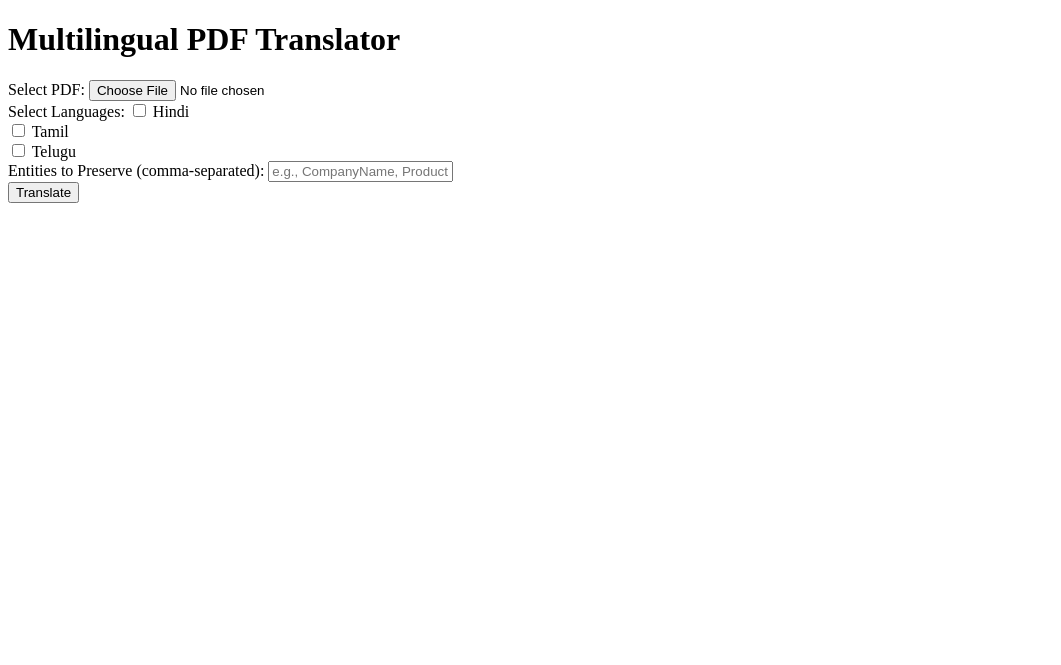
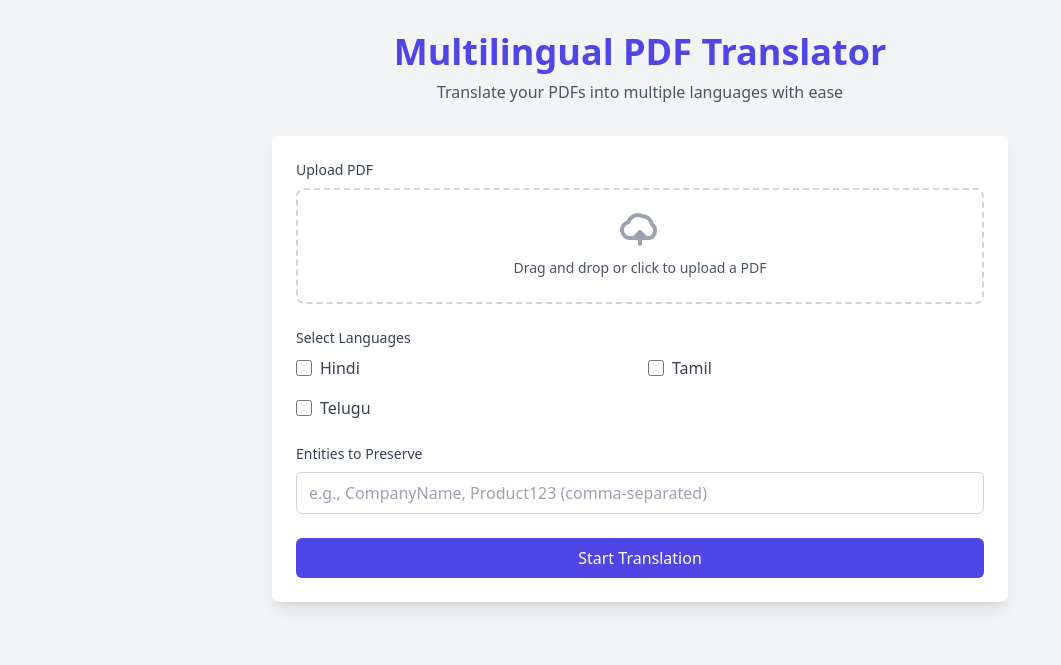
Before and after one commit to Avinashhmavi/pdf_text_translation, a Flask app: page / in a window 1280 px wide. Shown: the top 665 px of the page, without its empty margins (0-1061 px from the left). Run offline with Flask 3, Linux system fonts and the light colour scheme.

Commit message:
Update index.html

```diff
--- a/templates/index.html
+++ b/templates/index.html
@@ -1,44 +1,125 @@
 <!DOCTYPE html>
-<html>
+<html lang="en">
 <head>
-    <title>Multilingual PDF Translator</title>
     <meta charset="UTF-8">
     <meta name="viewport" content="width=device-width, initial-scale=1.0">
+    <title>Multilingual PDF Translator</title>
+    <link href="https://cdn.jsdelivr.net/npm/tailwindcss@2.2.19/dist/tailwind.min.css" rel="stylesheet">
     <style>
-        /* ... (styles remain unchanged) ... */
+        /* Custom animations */
+        @keyframes fadeIn {
+            from { opacity: 0; transform: translateY(20px); }
+            to { opacity: 1; transform: translateY(0); }
+        }
+        .fade-in {
+            animation: fadeIn 0.5s ease-out forwards;
+        }
+        .progress-bar {
+            transition: width 0.5s ease-in-out;
+        }
+        .hover-scale {
+            transition: transform 0.3s ease;
+        }
+        .hover-scale:hover {
+            transform: scale(1.05);
+        }
     </style>
 </head>
-<body>
-    <div class="container">
-        <h1>Multilingual PDF Translator</h1>
+<body class="bg-gray-100 font-sans">
+    <div class="container mx-auto px-4 py-8 max-w-3xl">
+        <!-- Header -->
+        <header class="text-center mb-8">
+            <h1 class="text-4xl font-bold text-indigo-600 mb-2 fade-in">Multilingual PDF Translator</h1>
+            <p class="text-gray-600 fade-in" style="animation-delay: 0.2s;">Translate your PDFs into multiple languages with ease</p>
+        </header>
+
+        <!-- Form Section -->
+        <section class="bg-white rounded-lg shadow-lg p-6 mb-8 fade-in" style="animation-delay: 0.4s;">
             <form id="translateForm" enctype="multipart/form-data">
-            <div class="form-group">
-                <label for="pdf">Select PDF:</label>
-                <input type="file" id="pdf" name="pdf" accept=".pdf" required>
+                <!-- PDF Upload -->
+                <div class="mb-6">
+                    <label for="pdf" class="block text-sm font-medium text-gray-700 mb-2">Upload PDF</label>
+                    <div class="relative border-2 border-dashed border-gray-300 rounded-lg p-4 hover:border-indigo-500 transition-colors">
+                        <input type="file" id="pdf" name="pdf" accept=".pdf" required
+                               class="absolute inset-0 w-full h-full opacity-0 cursor-pointer">
+                        <div class="text-center">
+                            <svg class="mx-auto h-12 w-12 text-gray-400" fill="none" stroke="currentColor" viewBox="0 0 24 24">
+                                <path stroke-linecap="round" stroke-linejoin="round" stroke-width="2" d="M7 16a4 4 0 01-.88-7.903A5 5 0 0113 5a5 5 0 014.9 4.097A4 4 0 0117 16H7z" />
+                                <path stroke-linecap="round" stroke-linejoin="round" stroke-width="2" d="M12 13v6m-3-3l3-3 3 3" />
+                            </svg>
+                            <p class="mt-1 text-sm text-gray-600">Drag and drop or click to upload a PDF</p>
+                            <p id="file-name" class="mt-2 text-sm text-indigo-600"></p>
                         </div>
-            <div class="form-group">
-                <label>Select Languages:</label>
+                    </div>
+                </div>
+
+                <!-- Language Selection -->
+                <div class="mb-6">
+                    <label class="block text-sm font-medium text-gray-700 mb-2">Select Languages</label>
+                    <div class="grid grid-cols-2 gap-4">
                         {% for lang in languages %}
-                    <input type="checkbox" name="languages" value="{{ lang }}"> {{ lang }}<br>
+                            <label class="flex items-center space-x-2 hover-scale">
+                                <input type="checkbox" name="languages" value="{{ lang }}"
+                                       class="h-4 w-4 text-indigo-600 focus:ring-indigo-500 border-gray-300 rounded">
+                                <span class="text-gray-700">{{ lang }}</span>
+                            </label>
                         {% endfor %}
                     </div>
-            <div class="form-group">
-                <label for="entities">Entities to Preserve (comma-separated):</label>
-                <input type="text" id="entities" name="entities" placeholder="e.g., CompanyName, Product123">
                 </div>
-            <button type="submit">Translate</button>
+
+                <!-- Entities -->
+                <div class="mb-6">
+                    <label for="entities" class="block text-sm font-medium text-gray-700 mb-2">Entities to Preserve</label>
+                    <input type="text" id="entities" name="entities"
+                           placeholder="e.g., CompanyName, Product123 (comma-separated)"
+                           class="w-full px-3 py-2 border border-gray-300 rounded-md focus:outline-none focus:ring-2 focus:ring-indigo-500">
+                </div>
+
+                <!-- Submit Button -->
+                <button type="submit"
+                        class="w-full bg-indigo-600 text-white py-2 px-4 rounded-md hover:bg-indigo-700 transition-colors hover-scale">
+                    Start Translation
+                </button>
             </form>
-        <div id="progress"></div>
+        </section>
+
+        <!-- Progress Section -->
+        <section id="progress" class="bg-white rounded-lg shadow-lg p-6 hidden">
+            <h2 class="text-xl font-semibold text-gray-800 mb-4">Translation Progress</h2>
+            <div id="status" class="text-gray-700 mb-2"></div>
+            <div class="w-full bg-gray-200 rounded-full h-2.5 mb-4">
+                <div id="progress-bar" class="bg-indigo-600 h-2.5 rounded-full progress-bar" style="width: 0%"></div>
+            </div>
+            <div id="languages-progress" class="text-sm text-gray-600 mb-4"></div>
+            <div id="download-links" class="space-y-2"></div>
+        </section>
     </div>
 
     <script>
-        document.getElementById('translateForm').addEventListener('submit', async (e) => {
+        const form = document.getElementById('translateForm');
+        const progressSection = document.getElementById('progress');
+        const statusDiv = document.getElementById('status');
+        const progressBar = document.getElementById('progress-bar');
+        const languagesProgress = document.getElementById('languages-progress');
+        const downloadLinks = document.getElementById('download-links');
+        const fileInput = document.getElementById('pdf');
+        const fileNameDisplay = document.getElementById('file-name');
+
+        // Display selected file name
+        fileInput.addEventListener('change', () => {
+            fileNameDisplay.textContent = fileInput.files[0] ? fileInput.files[0].name : '';
+        });
+
+        form.addEventListener('submit', async (e) => {
             e.preventDefault();
-            const formData = new FormData(e.target);
-            const progressDiv = document.getElementById('progress');
+            const formData = new FormData(form);
+            progressSection.classList.remove('hidden');
+            statusDiv.textContent = 'Starting translation...';
+            progressBar.style.width = '0%';
+            languagesProgress.textContent = '';
+            downloadLinks.innerHTML = '';
 
             try {
-                console.log('Sending request with FormData:', formData); // Debugging
                 const response = await fetch('/translate', {
                     method: 'POST',
                     body: formData
@@ -48,34 +129,36 @@
                 if (!response.ok) throw new Error(result.error);
 
                 const jobId = result.job_id;
-                progressDiv.innerHTML = 'Translation in progress...';
+                statusDiv.textContent = 'Translation in progress...';
 
                 const interval = setInterval(async () => {
                     const progressResponse = await fetch(`/progress/${jobId}`);
                     const progress = await progressResponse.json();
 
-                    progressDiv.innerHTML = `
-                        Status: ${progress.status}<br>
-                        Progress: ${progress.progress}%<br>
-                        Languages: ${Object.entries(progress.languages)
-                            .map(([lang, prog]) => `${lang}: ${prog}`).join(', ')}
-                    `;
+                    statusDiv.textContent = `Status: ${progress.status}`;
+                    progressBar.style.width = `${progress.progress}%`;
+                    languagesProgress.textContent = Object.entries(progress.languages)
+                        .map(([lang, prog]) => `${lang}: ${prog} pages`)
+                        .join(', ');
 
                     if (progress.status === 'completed') {
                         clearInterval(interval);
-                        progressDiv.innerHTML += '<br>Download links:<br>' +
+                        statusDiv.textContent = 'Translation Completed!';
+                        downloadLinks.innerHTML = '<h3 class="text-lg font-medium text-gray-700">Download Links:</h3>' +
                             Object.entries(progress.files)
-                                .map(([lang, url]) => `<a href="${url}">${lang}</a>`)
-                                .join('<br>');
+                                .map(([lang, url]) => `<a href="${url}" class="block text-indigo-600 hover:underline hover-scale">${lang} PDF</a>`)
+                                .join('');
                     } else if (progress.status === 'failed') {
                         clearInterval(interval);
-                        progressDiv.innerHTML += `<br>Error: ${progress.error}`;
+                        statusDiv.textContent = 'Translation Failed';
+                        downloadLinks.innerHTML = `<p class="text-red-600">Error: ${progress.error}</p>`;
                     }
                 }, 2000);
 
             } catch (error) {
-                progressDiv.innerHTML = `Error: ${error.message}`;
-                console.error('Error:', error); // Debugging
+                statusDiv.textContent = 'Error';
+                languagesProgress.textContent = error.message;
+                progressSection.classList.add('bg-red-50');
             }
         });
     </script>
```
Lines whose indentation alone changed are shown as unchanged.
